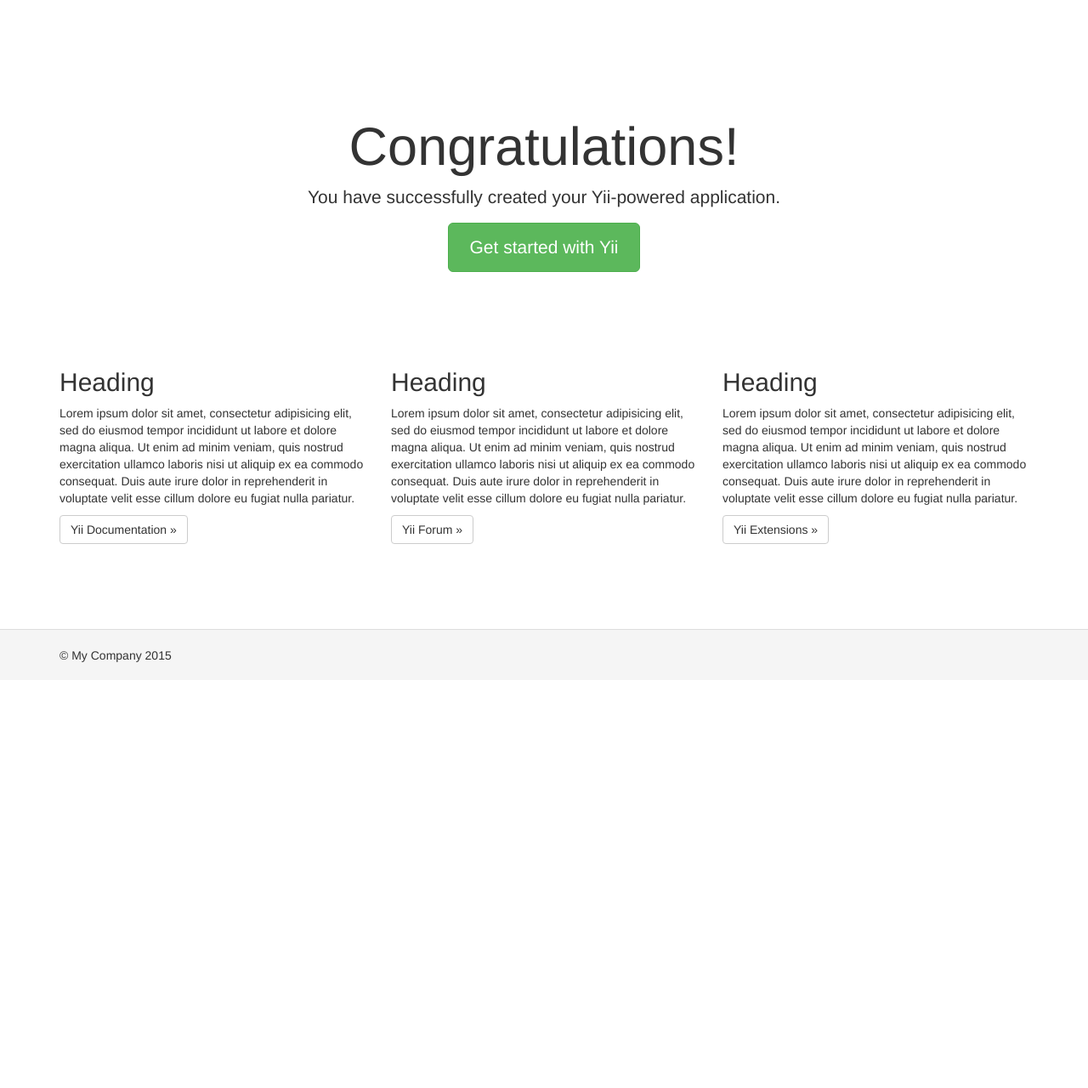
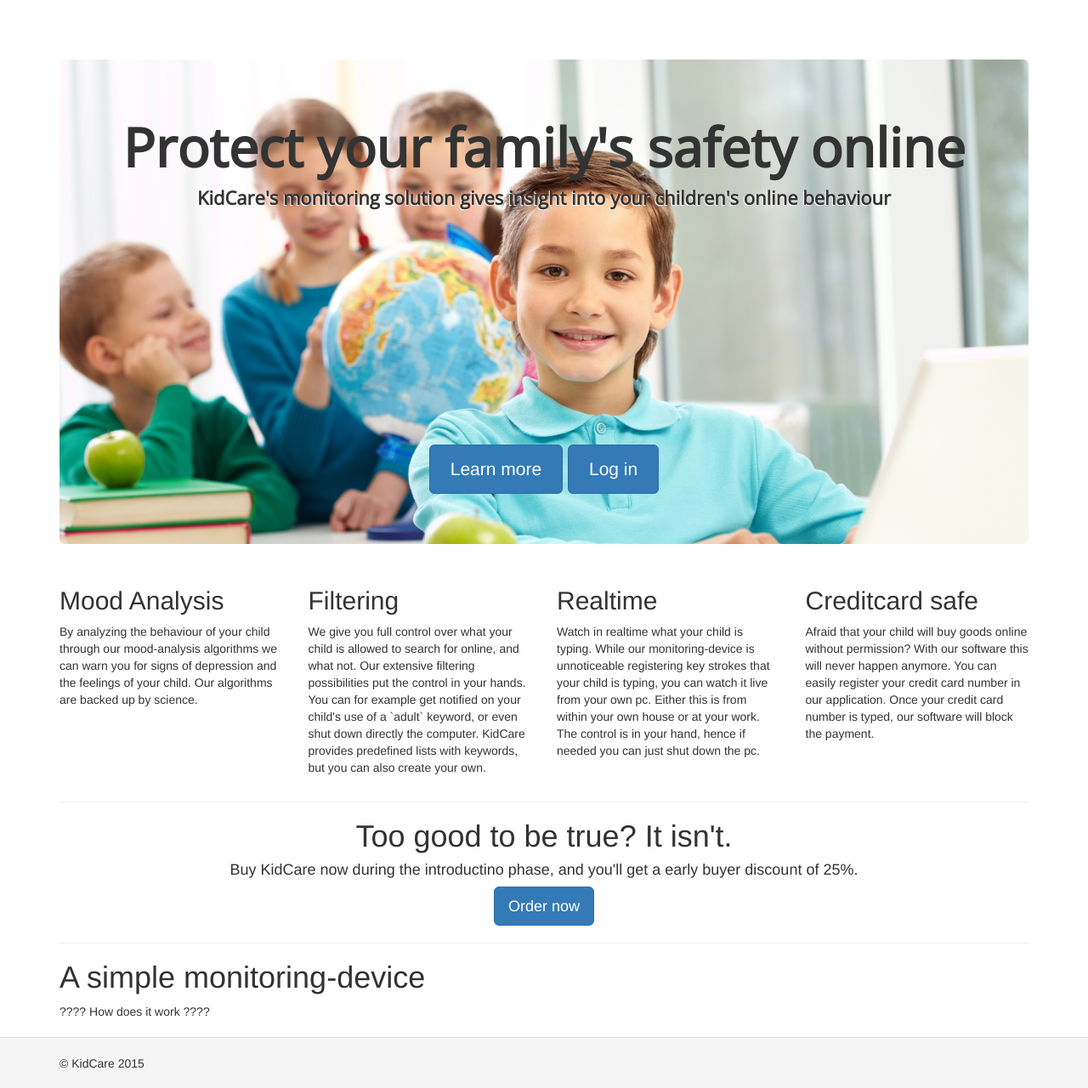
Before and after one commit to dovanduy/itinnovation_kidcare, a Yii app: template basic/views/site/index.php in a window 1280 px wide. Shown: the whole page at 85% size. Before the commit the page ends 779 px from the top, so only its background shows below. Run offline with PHP 8.4 and a stand-in for Yii, Linux system fonts and the light colour scheme; the template is opened without the code that fills it, so the values that code supplies are empty; some libraries are stand-ins or nearby versions.

Commit message:
frontpage + preordering

```diff
--- a/basic/controllers/SiteController.php
+++ b/basic/controllers/SiteController.php
@@ -93,4 +93,9 @@ class SiteController extends Controller
     {
         return $this->render('about');
     }
+
+    public function actionRegister()
+    {
+        return $this->render('register');
+    }
 }
--- a/basic/views/layouts/main.php
+++ b/basic/views/layouts/main.php
@@ -26,18 +26,18 @@ AppAsset::register($this);
     <div class="wrap">
         <?php
             NavBar::begin([
-                'brandLabel' => 'My Company',
+                'brandLabel' => '<img src="images/logo.png" alt="KidCare" />',
                 'brandUrl' => Yii::$app->homeUrl,
                 'options' => [
-                    'class' => 'navbar-inverse navbar-fixed-top',
+                    'class' => 'navbar-default navbar-fixed-top',
                 ],
             ]);
             echo Nav::widget([
                 'options' => ['class' => 'navbar-nav navbar-right'],
                 'items' => [
-                    ['label' => 'Home', 'url' => ['/site/index']],
-                    ['label' => 'About', 'url' => ['/site/about']],
-                    ['label' => 'Contact', 'url' => ['/site/contact']],
+                    ['label' => 'Features', 'url' => ['/site/index']],
+                    ['label' => 'Product', 'url' => '#'],
+                    ['label' => 'Order now', 'url' => ['/site/contact']],
                     Yii::$app->user->isGuest ?
                         ['label' => 'Login', 'url' => ['/site/login']] :
                         ['label' => 'Logout (' . Yii::$app->user->identity->username . ')',
@@ -58,8 +58,7 @@ AppAsset::register($this);
 
     <footer class="footer">
         <div class="container">
-            <p class="pull-left">&copy; My Company <?= date('Y') ?></p>
-            <p class="pull-right"><?= Yii::powered() ?></p>
+            <p class="pull-left">&copy; KidCare <?= date('Y') ?></p>
         </div>
     </footer>
 
--- a/basic/views/site/index.php
+++ b/basic/views/site/index.php
@@ -1,51 +1,60 @@
 <?php
 /* @var $this yii\web\View */
-$this->title = 'My Yii Application';
+$this->title = 'Protect your family\'s online safety';
 ?>
 <div class="site-index">
 
-    <div class="jumbotron">
-        <h1>Congratulations!</h1>
+    <div class="jumbotron" id="launchpage_header">
+        <h1>Protect your family's safety online</h1>
 
-        <p class="lead">You have successfully created your Yii-powered application.</p>
+        <p class="lead">KidCare's monitoring solution gives insight into your children's online behaviour</p>
 
-        <p><a class="btn btn-lg btn-success" href="http://www.yiiframework.com">Get started with Yii</a></p>
+        <br/><br/><br/><br/><br/><br/><br/><br/><br/><br/><br/><br/><br/>
+        <p> <a class="btn btn-lg btn-primary" href="#mood">Learn more</a>
+            <a class="btn btn-lg btn-primary" href="index.php?r=site%2Flogin">Log in</a></p>
     </div>
 
     <div class="body-content">
 
         <div class="row">
-            <div class="col-lg-4">
-                <h2>Heading</h2>
+            <div class="col-lg-3">
+                <h2 name="mood">Mood Analysis</h2>
+                <p>By analyzing the behaviour of your child through our mood-analysis algorithms we can warn you for signs
+                    of depression and the feelings of your child. Our algorithms are backed up by science.</p>
+            </div>
+            <div class="col-lg-3">
+                <h2>Filtering</h2>
+                <p>We give you full control over what your child is allowed to search for online, and what not. Our
+                   extensive filtering possibilities put the control in your hands. You can for example get notified
+                   on your child's use of a `adult` keyword, or even shut down directly the computer. KidCare provides
+                   predefined lists with keywords, but you can also create your own.</p>
+            </div>
+            <div class="col-lg-3">
+                <h2>Realtime</h2>
+                <p>Watch in realtime what your child is typing. While our monitoring-device is unnoticeable registering
+                key strokes that your child is typing, you can watch it live from your own pc. Either this is from within your
+                own house or at your work. The control is in your hand, hence if needed you can just shut
+                down the pc.</p>
+            </div>
+            <div class="col-lg-3">
+                <h2>Creditcard safe</h2>
 
-                <p>Lorem ipsum dolor sit amet, consectetur adipisicing elit, sed do eiusmod tempor incididunt ut labore et
-                    dolore magna aliqua. Ut enim ad minim veniam, quis nostrud exercitation ullamco laboris nisi ut aliquip
-                    ex ea commodo consequat. Duis aute irure dolor in reprehenderit in voluptate velit esse cillum dolore eu
-                    fugiat nulla pariatur.</p>
-
-                <p><a class="btn btn-default" href="http://www.yiiframework.com/doc/">Yii Documentation &raquo;</a></p>
-            </div>
-            <div class="col-lg-4">
-                <h2>Heading</h2>
-
-                <p>Lorem ipsum dolor sit amet, consectetur adipisicing elit, sed do eiusmod tempor incididunt ut labore et
-                    dolore magna aliqua. Ut enim ad minim veniam, quis nostrud exercitation ullamco laboris nisi ut aliquip
-                    ex ea commodo consequat. Duis aute irure dolor in reprehenderit in voluptate velit esse cillum dolore eu
-                    fugiat nulla pariatur.</p>
-
-                <p><a class="btn btn-default" href="http://www.yiiframework.com/forum/">Yii Forum &raquo;</a></p>
-            </div>
-            <div class="col-lg-4">
-                <h2>Heading</h2>
-
-                <p>Lorem ipsum dolor sit amet, consectetur adipisicing elit, sed do eiusmod tempor incididunt ut labore et
-                    dolore magna aliqua. Ut enim ad minim veniam, quis nostrud exercitation ullamco laboris nisi ut aliquip
-                    ex ea commodo consequat. Duis aute irure dolor in reprehenderit in voluptate velit esse cillum dolore eu
-                    fugiat nulla pariatur.</p>
-
-                <p><a class="btn btn-default" href="http://www.yiiframework.com/extensions/">Yii Extensions &raquo;</a></p>
+                <p>Afraid that your child will buy goods online without permission? With our software this will never happen
+                    anymore. You can easily register your credit card number in our application. Once your credit card number
+                    is typed, our software will block the payment.</p>
             </div>
         </div>
 
+        <hr/>
+
+        <div class="text-center">
+            <h1>Too good to be true? It isn't.</h1>
+            <h4>Buy KidCare now during the introductino phase, and you'll get a early buyer discount of 25%.</h4>
+            <a href="index.php?r=site%2Fcontact" class="btn btn-lg btn-primary">Order now</a>
+        </div>
+
+        <hr/>
+        <h1>A simple monitoring-device</h1>
+        ???? How does it work ????
     </div>
 </div>
--- a/basic/views/site/login.php
+++ b/basic/views/site/login.php
@@ -40,7 +40,6 @@ $this->params['breadcrumbs'][] = $this->title;
     <?php ActiveForm::end(); ?>
 
     <div class="col-lg-offset-1" style="color:#999;">
-        You may login with <strong>admin/admin</strong> or <strong>demo/demo</strong>.<br>
-        To modify the username/password, please check out the code <code>app\models\User::$users</code>.
+        <h4>New here? <a href="index.php?r=site%2Fregister">Register your device first.</a></h4>
     </div>
 </div>
--- a/basic/views/site/register.php
+++ b/basic/views/site/register.php
@@ -2,15 +2,13 @@
 use yii\helpers\Html;
 
 /* @var $this yii\web\View */
-$this->title = 'About';
+$this->title = 'Register your device';
 $this->params['breadcrumbs'][] = $this->title;
 ?>
 <div class="site-about">
     <h1><?= Html::encode($this->title) ?></h1>
 
     <p>
-        This is the About page. You may modify the following file to customize its content:
+        ??? register form here ???
     </p>
-
-    <code><?= __FILE__ ?></code>
 </div>
--- a/basic/web/css/site.css
+++ b/basic/web/css/site.css
@@ -1,3 +1,4 @@
+@import url('http://fonts.googleapis.com/css?family=Open+Sans');
 html,
 body {
     height: 100%;
@@ -89,3 +90,26 @@ a.desc:after {
     padding: 10px 20px;
     margin: 0 0 15px 0;
 }
+
+#launchpage_header{
+    background: url('../images/launchpage.jpg');
+    background-size: cover;
+    background-position-y: -30px;
+    background-position-x: center;
+    height: 570px !important;
+}
+#launchpage_header h1{
+    font-family: 'Open sans';
+    font-weight: bold;
+}
+#launchpage_header .lead{
+    margin-top: 0px;
+    font-weight: bold;
+    font-size: 22px;
+    font-family: 'Open sans';
+    text-shadow: -1px 1px 1px #fff;
+}
+.navbar-brand{
+    padding: 0;
+    padding-left: 10px;
+}
```
Also changed, not shown: basic/models/ContactForm.php (+5 -5 lines), basic/web/images/launchpage.jpg (added), basic/web/images/logo.png (added).
